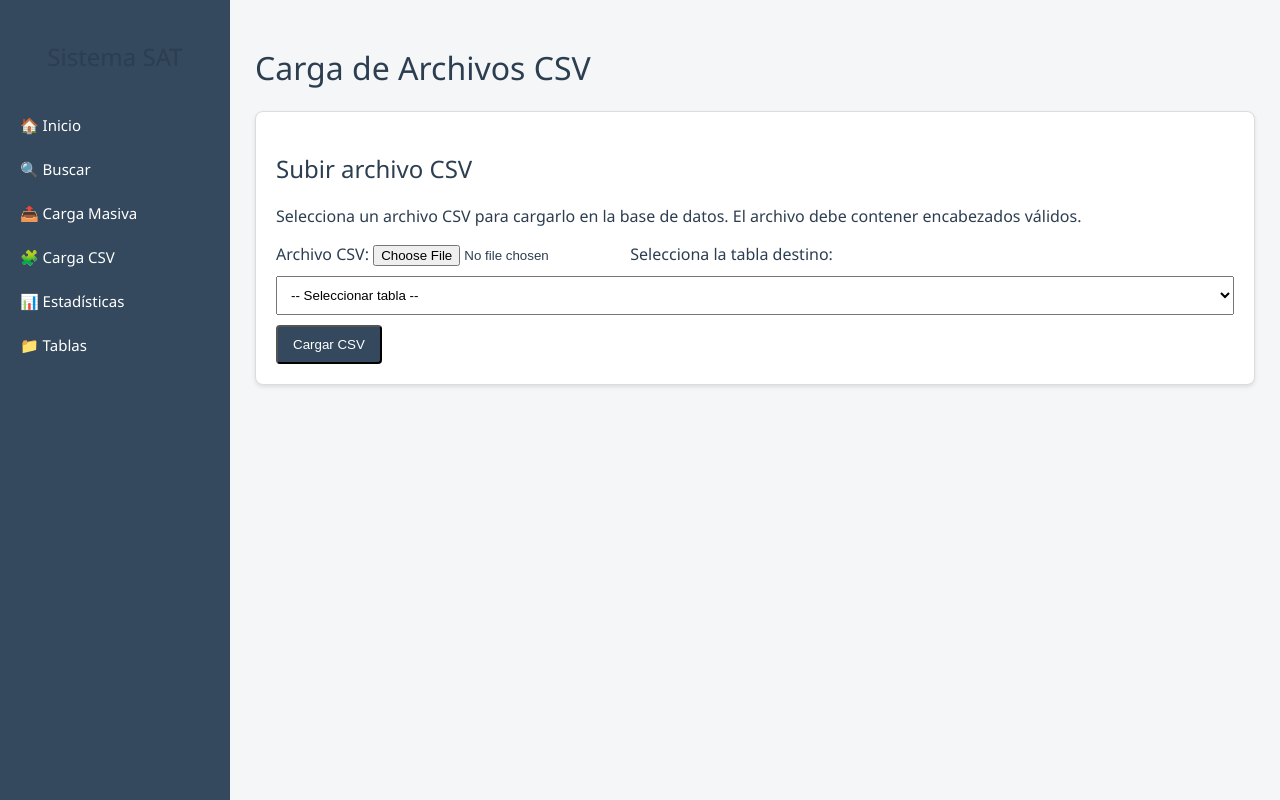
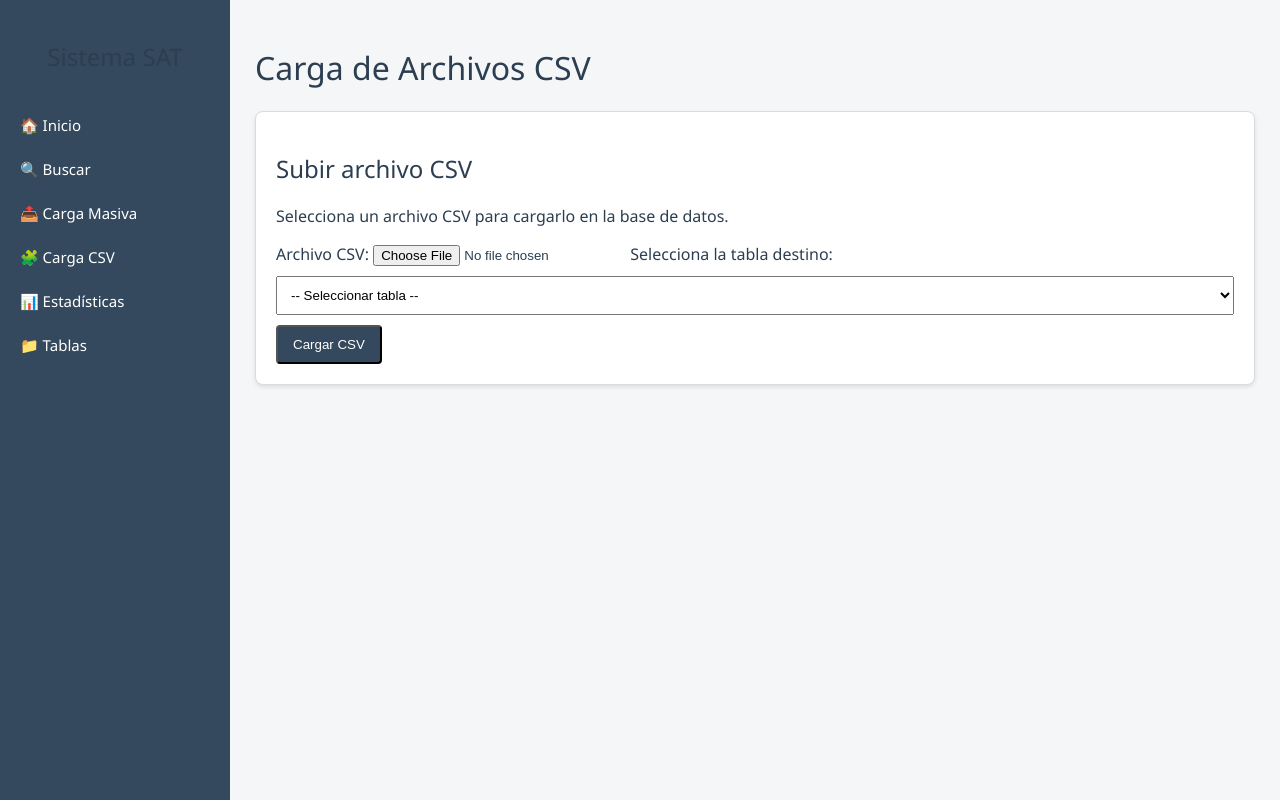
Before and after one commit to hagiordani/pandas, a Flask app: page /carga_csv in a window 1280 px wide. Run offline with Flask 3, Linux system fonts and the light colour scheme.

Commit message:
Update carga_csv.html

```diff
--- a/templates/carga_csv.html
+++ b/templates/carga_csv.html
@@ -1,4 +1,3 @@
-
 {% extends "base.html" %}
 {% block content %}
 
@@ -6,7 +5,7 @@
 
 <div class="card">
   <h2>Subir archivo CSV</h2>
-  <p>Selecciona un archivo CSV para cargarlo en la base de datos. El archivo debe contener encabezados válidos.</p>
+  <p>Selecciona un archivo CSV para cargarlo en la base de datos.</p>
 
   {% with messages = get_flashed_messages(with_categories=true) %}
     {% if messages %}
```
